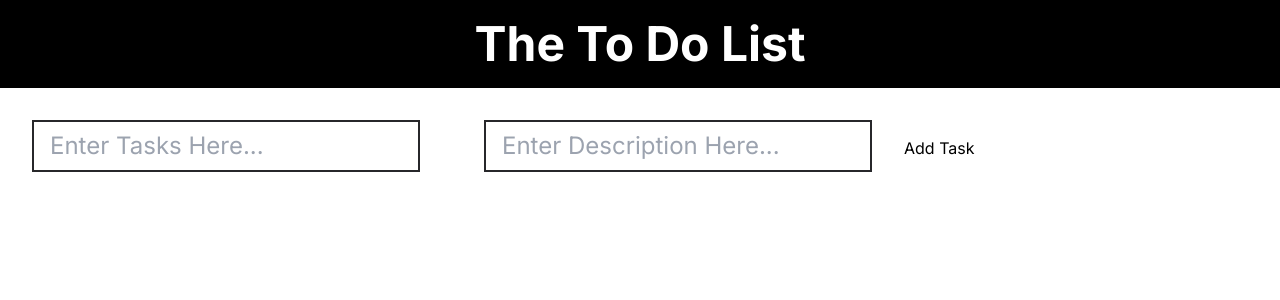
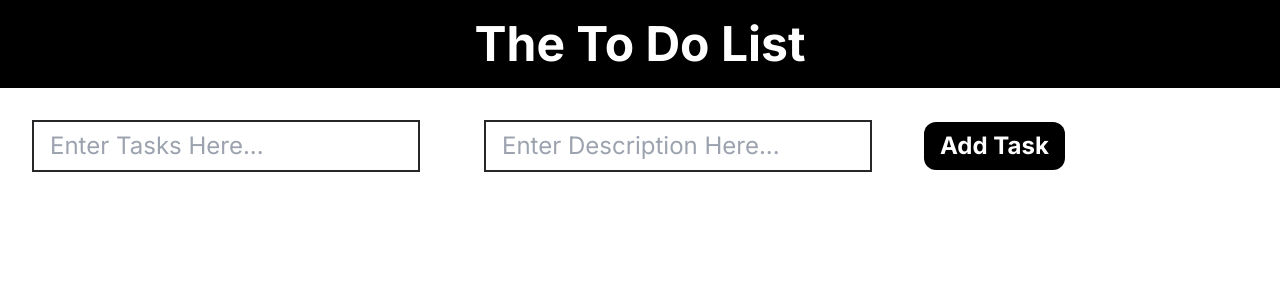
Before and after one commit to aadarshraj02/to-do, a Next.js app: page / in a window 1280 px wide. Shown: the top 300 px of the page. Built offline with nearby package versions, Linux system fonts and the light colour scheme.

Commit message:
styled button

```diff
--- a/app/page.js
+++ b/app/page.js
@@ -15,7 +15,9 @@ const page = () => {
           placeholder="Enter Description Here..."
           className="text-2xl border-2 border-zinc-800 m-8 px-4 py-2"
         />
-        <button>Add Task</button>
+        <button className="bg-black text-white px-4 py-2 text-2xl font-bold rounded-xl m-5">
+          Add Task
+        </button>
       </form>
     </>
   );
```
